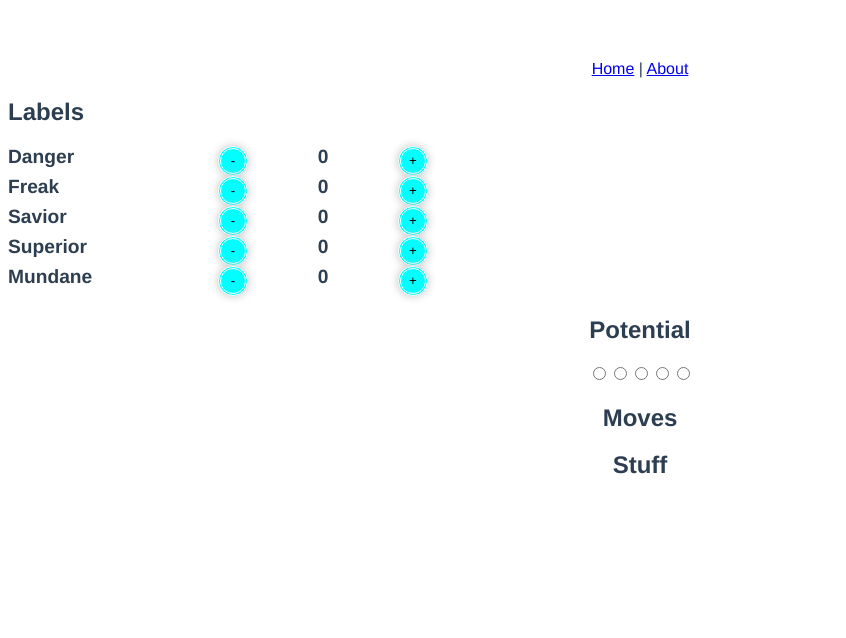
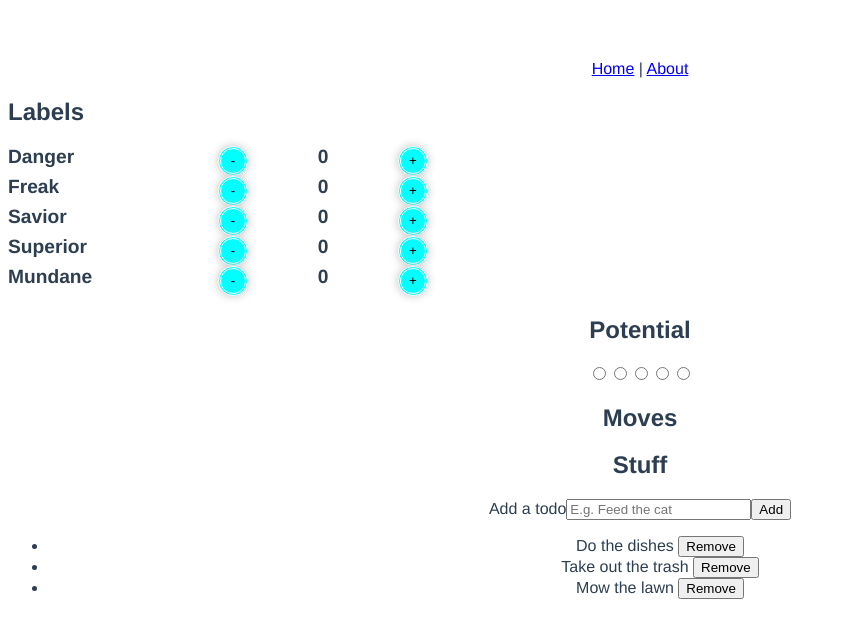
Before and after one commit to dotandimet/masks, a Vue app: page / in a window 1280 px wide. Shown: the top 638 px of the page, without its empty margins (0-846 px from the left). Built offline with nearby package versions, Linux system fonts and the light colour scheme.

Commit message:
stuffed to-do example from vue docs in

```diff
--- /dev/null
+++ b/src/components/Item.vue
@@ -0,0 +1,13 @@
+<template>
+    <li>
+      {{ title }}
+      <button v-on:click="$emit('remove')">Remove</button>
+    </li>
+
+</template>
+<script>
+export default {
+    props: ['title'],
+    name: 'Item'
+}
+</script>
--- a/src/components/Stuff.vue
+++ b/src/components/Stuff.vue
@@ -1,8 +1,62 @@
 <template>
+<div>
 <h2>Stuff</h2>
+  <form v-on:submit.prevent="addNewTodo">
+    <label for="new-todo">Add a todo</label>
+    <input
+      v-model="newTodoText"
+      id="new-todo"
+      placeholder="E.g. Feed the cat"
+    >
+    <button>Add</button>
+  </form>
+  <ul>
+    <li
+      is="Item"
+      v-for="(todo, index) in todos"
+      v-bind:key="todo.id"
+      v-bind:title="todo.title"
+      v-on:remove="todos.splice(index, 1)"
+    ></li>
+  </ul>
+</div>
 </template>
 <script>
+import Item from './Item';
+
 export default {
-    name: 'Stuff'
+    name: 'Stuff',
+    components: {
+        Item
+    },
+    data: function() {
+        return {
+    newTodoText: '',
+    todos: [
+      {
+        id: 1,
+        title: 'Do the dishes',
+      },
+      {
+        id: 2,
+        title: 'Take out the trash',
+      },
+      {
+        id: 3,
+        title: 'Mow the lawn'
+      }
+    ],
+    nextTodoId: 4
+  }
+  },
+  methods: {
+    addNewTodo: function () {
+      this.todos.push({
+        id: this.nextTodoId++,
+        title: this.newTodoText
+      })
+      this.newTodoText = ''
+    }
+  }
 }
 </script>
```
